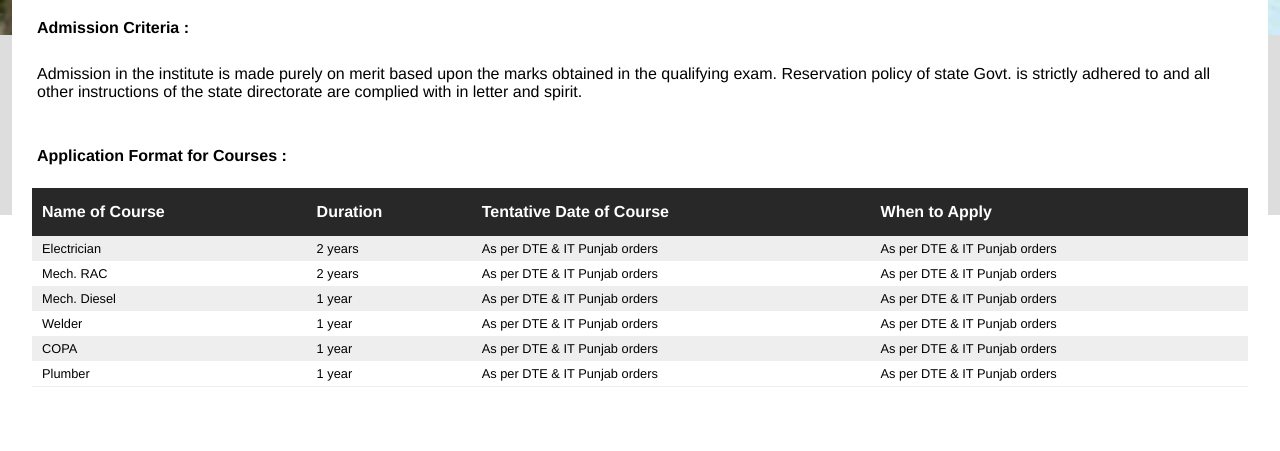
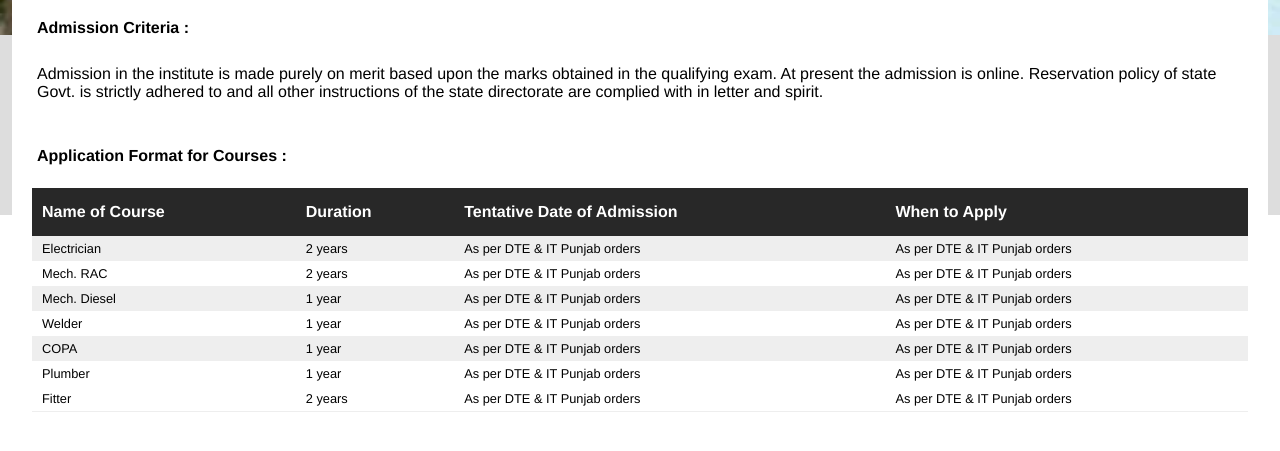
Before and after one commit to kalgidhariti/website, a website: page public/admission.html in a window 1280 px wide. Shown: the part 585-1036 px from the top of the page. Drawn offline with Linux system fonts and the light colour scheme.

Commit message:
Update admission.html

```diff
--- a/public/admission.html
+++ b/public/admission.html
@@ -46,14 +46,14 @@
 		<div class="main-page">
 			<h1>Admissions</h1><br>
 			<h4>Admission Criteria : </h4><br>
-			<p>Admission in the institute is made purely on merit based upon the marks obtained in the qualifying exam. Reservation policy of state Govt. is strictly adhered to and  all other instructions of the state directorate are complied with in letter and spirit.</p><br><br>
+			<p>Admission in the institute is made purely on merit based upon the marks obtained in the qualifying exam. At present the admission is online. Reservation policy of state Govt. is strictly adhered to and  all other instructions of the state directorate are complied with in letter and spirit.</p><br><br>
 			<h4>Application Format for Courses :</h4><br>
 
 			<table>
 				<thead>
 					<th>Name of Course</th>
 					<th>Duration</th>
-					<th>Tentative Date of Course</th>
+					<th>Tentative Date of Admission</th>
 					<th>When to Apply</th>
 				</thead>
 				<tbody>
@@ -93,6 +93,12 @@
 						<td>As per DTE & IT Punjab orders</td>
 						<td>As per DTE & IT Punjab orders</td>
 					</tr>
+					<tr>
+						<td>Fitter</td>
+						<td>2 years</td>
+						<td>As per DTE & IT Punjab orders</td>
+						<td>As per DTE & IT Punjab orders</td>
+					</tr>
 				</tbody>
 			</table>
 
```
